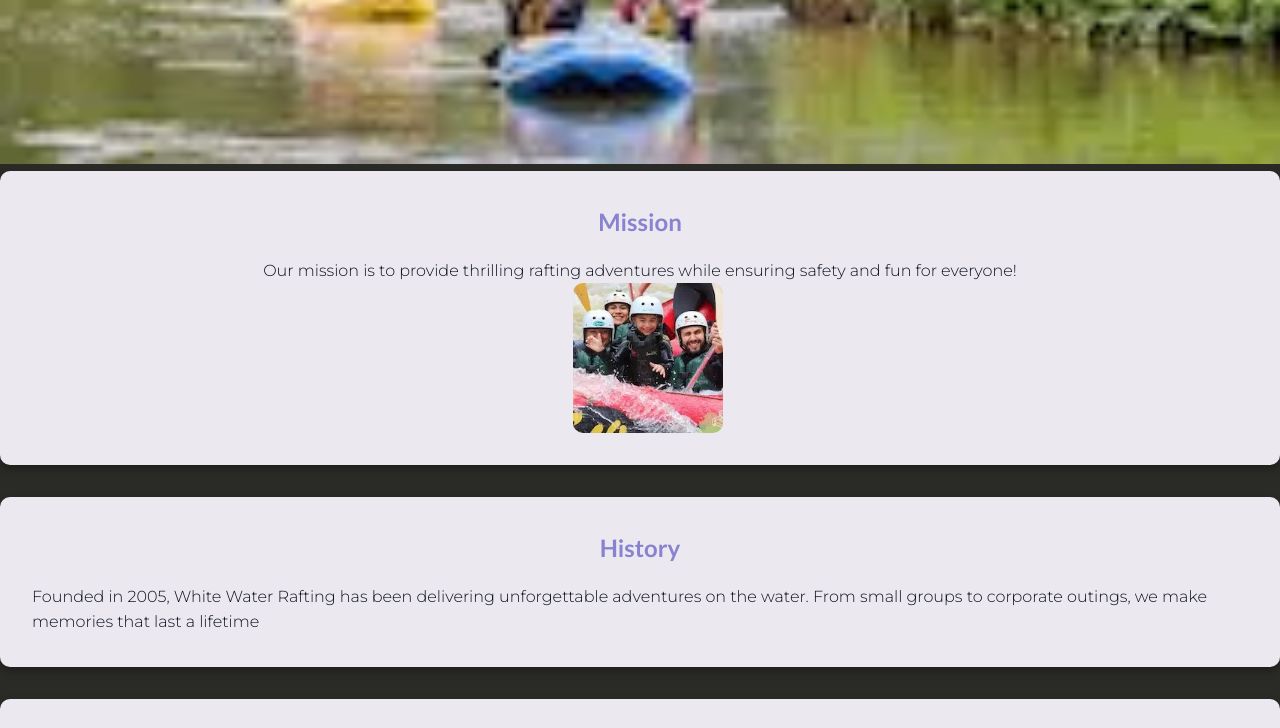
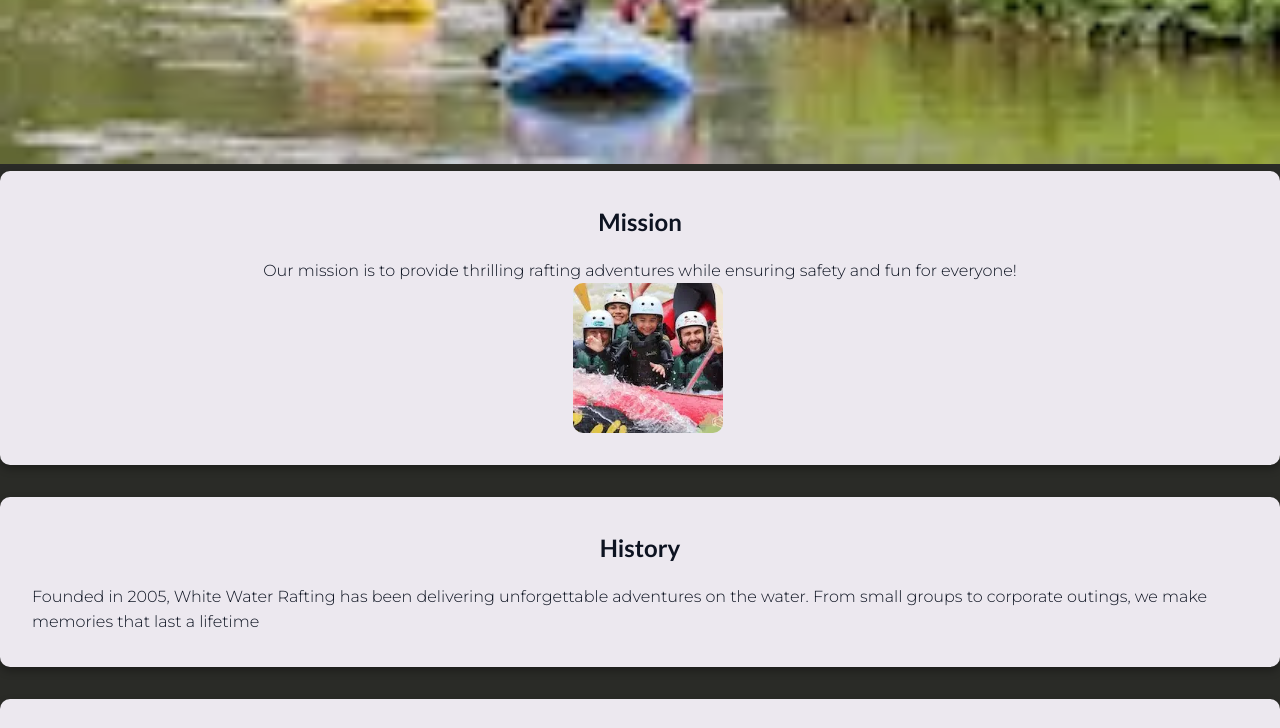
Before and after one commit to anasntos/wdd130, a plain HTML site: page wwr/about.html in a window 1280 px wide. Shown: the part 447-1175 px from the top of the page. Drawn offline with Linux system fonts and the light colour scheme.

Commit message:
Update rafting.css

```diff
--- a/wwr/styles/rafting.css
+++ b/wwr/styles/rafting.css
@@ -3,7 +3,7 @@
   --primary-color: #2a2b27;
   --secondary-color: #ECE8EF;
   --accent1-color: #0d1321;
-  --accent2-color: #8783d1;
+  --accent2-color: ##2b259c;
   --heading-font: 'Lato', sans-serif;
   --text-font: 'Montserrat', sans-serif;
 }
```
